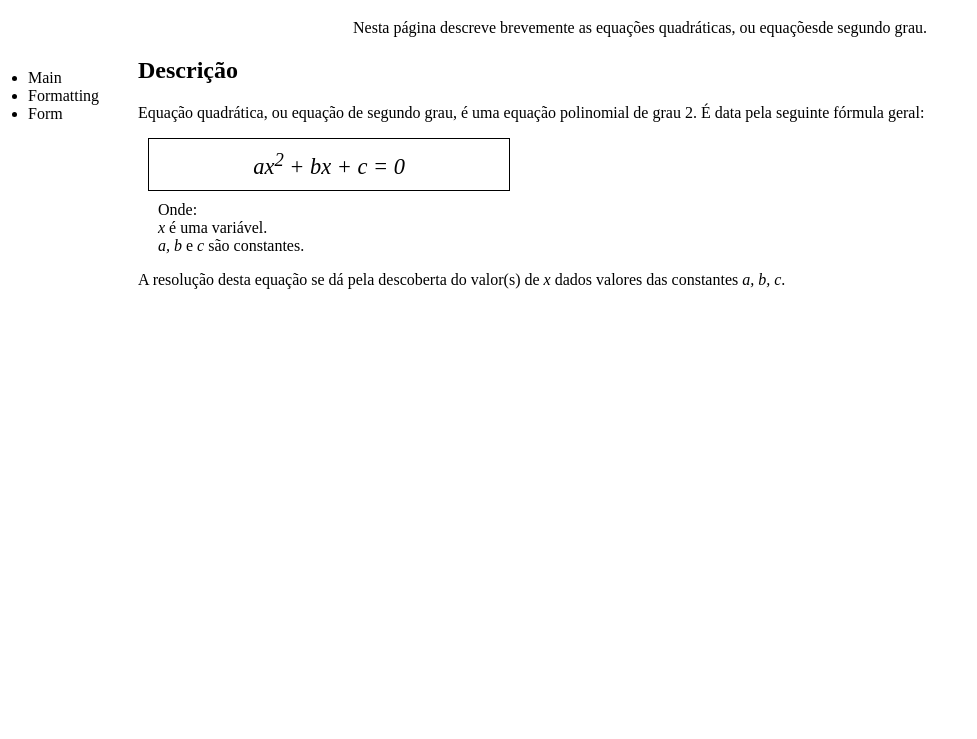
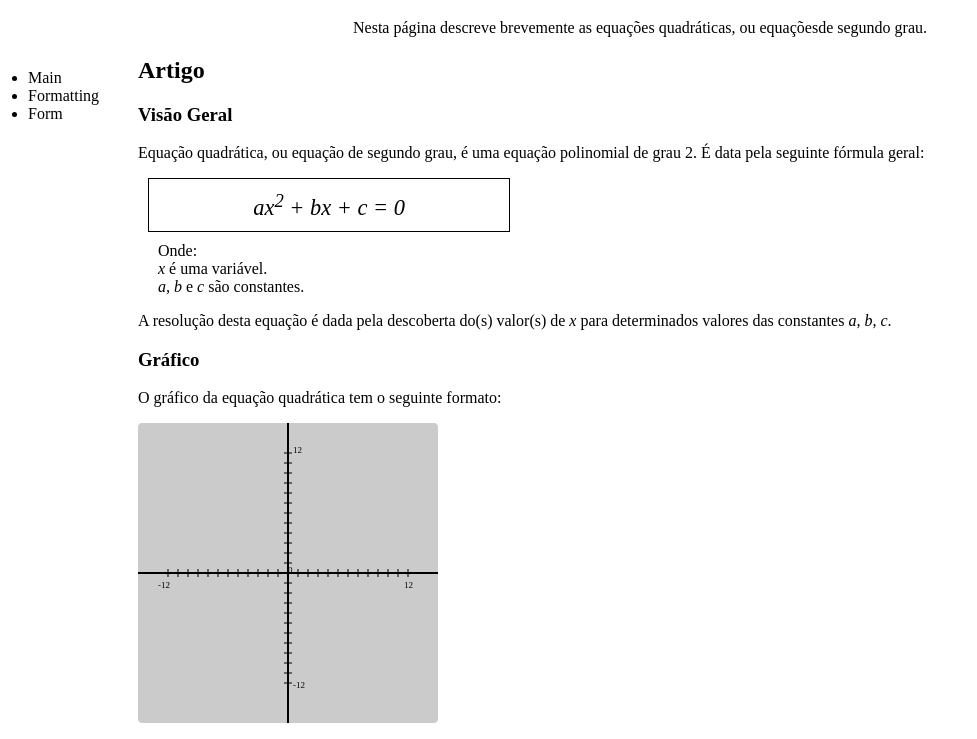
Before and after one commit to rodrigofreund/NodeHtmlTemplate, a website: page views/pages/index.html in a window 1280 px wide. Shown: the part 61-800 px from the top of the page, without its empty margins (0-977 px from the left). Drawn offline with Linux system fonts and the light colour scheme.

Commit message:
Criando gráfico

```diff
--- a/views/pages/index.html
+++ b/views/pages/index.html
@@ -22,7 +22,9 @@
       </ul>
     </nav>
     <section class="main-section">
-      <h2>Descrição</h2>
+      <h2>Artigo</h2>
+      <article>
+        <h3>Visão Geral</h3>
         <p>
           Equação quadrática, ou equação de segundo grau, é uma equação polinomial de grau 2. É data pela seguinte
             fórmula geral:
@@ -35,8 +37,80 @@
               <var>a, b</var> e <var>c</var> são constantes.
           </div>
         </div>
-      <p>A resolução desta equação se dá pela descoberta do valor(s) de <var>x</var> dados valores das constantes
-      <var>a, b, c</var>.</p>
+        <p>A resolução desta equação é dada pela descoberta do(s) valor(s) de <var>x</var> para determinados valores
+          das constantes <var>a, b, c</var>.</p>
+      </article>
+      <article>
+        <h3>Gráfico</h3>
+        <p>O gráfico da equação quadrática tem o seguinte formato:</p>
+        <svg height="300px" width="300px">
+          <rect x="0" y="0" rx="5" ry="5" width="300" height="300"
+            style="stroke:black;stroke-width:1;opacity:0.2" />
+          <line x1="0" y1="150" x2="300" y2="150" style="stroke:rgb(0,0,0); stroke-width:2"/>
+          <line x1="150" y1="0" x2="150" y2="300" style="stroke:rgb(0,0,0); stroke-width:2"/>
+          <text x="150" y="150" font-size="9">0</text>
+
+          <!-- DESENHO EIXO +X -->
+          <line x1="160" y1="154" x2="160" y2="146" style="stroke:rgb(0,0,0); stroke-width:1"/>
+          <line x1="170" y1="154" x2="170" y2="146" style="stroke:rgb(0,0,0); stroke-width:1"/>
+          <line x1="180" y1="154" x2="180" y2="146" style="stroke:rgb(0,0,0); stroke-width:1"/>
+          <line x1="190" y1="154" x2="190" y2="146" style="stroke:rgb(0,0,0); stroke-width:1"/>
+          <line x1="200" y1="154" x2="200" y2="146" style="stroke:rgb(0,0,0); stroke-width:1"/>
+          <line x1="210" y1="154" x2="210" y2="146" style="stroke:rgb(0,0,0); stroke-width:1"/>
+          <line x1="220" y1="154" x2="220" y2="146" style="stroke:rgb(0,0,0); stroke-width:1"/>
+          <line x1="230" y1="154" x2="230" y2="146" style="stroke:rgb(0,0,0); stroke-width:1"/>
+          <line x1="240" y1="154" x2="240" y2="146" style="stroke:rgb(0,0,0); stroke-width:1"/>
+          <line x1="250" y1="154" x2="250" y2="146" style="stroke:rgb(0,0,0); stroke-width:1"/>
+          <line x1="260" y1="154" x2="260" y2="146" style="stroke:rgb(0,0,0); stroke-width:1"/>
+          <line x1="270" y1="154" x2="270" y2="146" style="stroke:rgb(0,0,0); stroke-width:1"/>
+          <text x="266" y="165" font-size="9">12</text>
+
+          <!-- DESENHO EIXO -X -->
+          <line x1="140" y1="154" x2="140" y2="146" style="stroke:rgb(0,0,0); stroke-width:1"/>
+          <line x1="130" y1="154" x2="130" y2="146" style="stroke:rgb(0,0,0); stroke-width:1"/>
+          <line x1="120" y1="154" x2="120" y2="146" style="stroke:rgb(0,0,0); stroke-width:1"/>
+          <line x1="110" y1="154" x2="110" y2="146" style="stroke:rgb(0,0,0); stroke-width:1"/>
+          <line x1="100" y1="154" x2="100" y2="146" style="stroke:rgb(0,0,0); stroke-width:1"/>
+          <line x1="90" y1="154" x2="90" y2="146" style="stroke:rgb(0,0,0); stroke-width:1"/>
+          <line x1="80" y1="154" x2="80" y2="146" style="stroke:rgb(0,0,0); stroke-width:1"/>
+          <line x1="70" y1="154" x2="70" y2="146" style="stroke:rgb(0,0,0); stroke-width:1"/>
+          <line x1="60" y1="154" x2="60" y2="146" style="stroke:rgb(0,0,0); stroke-width:1"/>
+          <line x1="50" y1="154" x2="50" y2="146" style="stroke:rgb(0,0,0); stroke-width:1"/>
+          <line x1="40" y1="154" x2="40" y2="146" style="stroke:rgb(0,0,0); stroke-width:1"/>
+          <line x1="30" y1="154" x2="30" y2="146" style="stroke:rgb(0,0,0); stroke-width:1"/>
+          <text x="20" y="165" font-size="9">-12</text>
+
+          <!-- DESENHO EIXO Y -->
+          <line x1="146" y1="140" x2="154" y2="140" style="stroke:rgb(0,0,0); stroke-width:1"/>
+          <line x1="146" y1="130" x2="154" y2="130" style="stroke:rgb(0,0,0); stroke-width:1"/>
+          <line x1="146" y1="120" x2="154" y2="120" style="stroke:rgb(0,0,0); stroke-width:1"/>
+          <line x1="146" y1="110" x2="154" y2="110" style="stroke:rgb(0,0,0); stroke-width:1"/>
+          <line x1="146" y1="100" x2="154" y2="100" style="stroke:rgb(0,0,0); stroke-width:1"/>
+          <line x1="146" y1="90" x2="154" y2="90" style="stroke:rgb(0,0,0); stroke-width:1"/>
+          <line x1="146" y1="80" x2="154" y2="80" style="stroke:rgb(0,0,0); stroke-width:1"/>
+          <line x1="146" y1="70" x2="154" y2="70" style="stroke:rgb(0,0,0); stroke-width:1"/>
+          <line x1="146" y1="60" x2="154" y2="60" style="stroke:rgb(0,0,0); stroke-width:1"/>
+          <line x1="146" y1="50" x2="154" y2="50" style="stroke:rgb(0,0,0); stroke-width:1"/>
+          <line x1="146" y1="40" x2="154" y2="40" style="stroke:rgb(0,0,0); stroke-width:1"/>
+          <line x1="146" y1="30" x2="154" y2="30" style="stroke:rgb(0,0,0); stroke-width:1"/>
+          <text x="155" y="30" font-size="9">12</text>
+
+          <!-- DESENHO EIXO -Y -->
+          <line x1="146" y1="150" x2="154" y2="150" style="stroke:rgb(0,0,0); stroke-width:1"/>
+          <line x1="146" y1="160" x2="154" y2="160" style="stroke:rgb(0,0,0); stroke-width:1"/>
+          <line x1="146" y1="170" x2="154" y2="170" style="stroke:rgb(0,0,0); stroke-width:1"/>
+          <line x1="146" y1="180" x2="154" y2="180" style="stroke:rgb(0,0,0); stroke-width:1"/>
+          <line x1="146" y1="190" x2="154" y2="190" style="stroke:rgb(0,0,0); stroke-width:1"/>
+          <line x1="146" y1="200" x2="154" y2="200" style="stroke:rgb(0,0,0); stroke-width:1"/>
+          <line x1="146" y1="210" x2="154" y2="210" style="stroke:rgb(0,0,0); stroke-width:1"/>
+          <line x1="146" y1="220" x2="154" y2="220" style="stroke:rgb(0,0,0); stroke-width:1"/>
+          <line x1="146" y1="230" x2="154" y2="230" style="stroke:rgb(0,0,0); stroke-width:1"/>
+          <line x1="146" y1="240" x2="154" y2="240" style="stroke:rgb(0,0,0); stroke-width:1"/>
+          <line x1="146" y1="250" x2="154" y2="250" style="stroke:rgb(0,0,0); stroke-width:1"/>
+          <line x1="146" y1="260" x2="154" y2="260" style="stroke:rgb(0,0,0); stroke-width:1"/>
+          <text x="155" y="265" font-size="9">-12</text>
+        </svg>
+      </article>
     </section>
   </body>
 </html>
```
Lines whose indentation alone changed are shown as unchanged.
